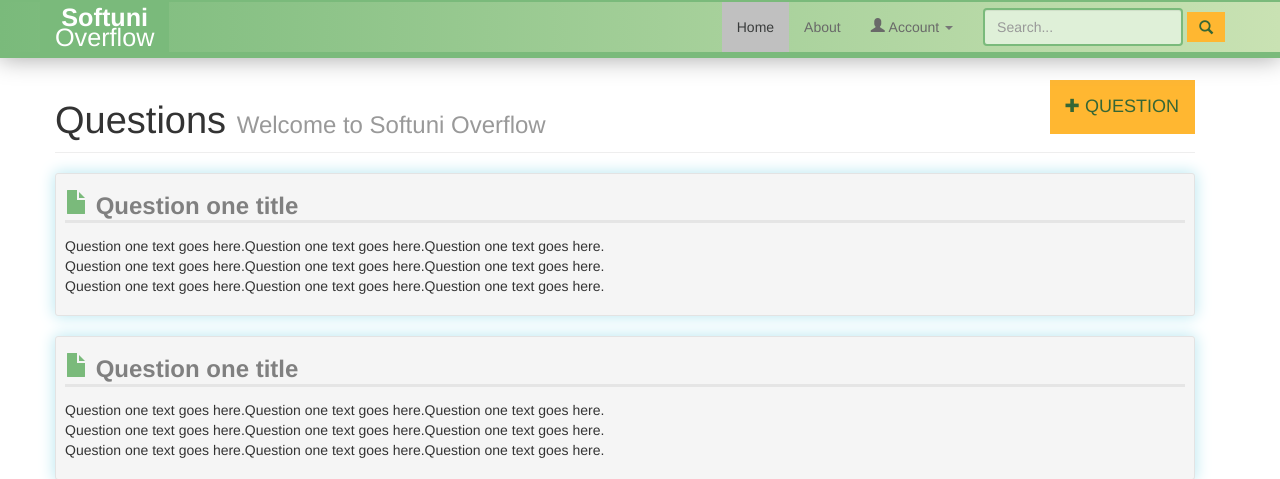
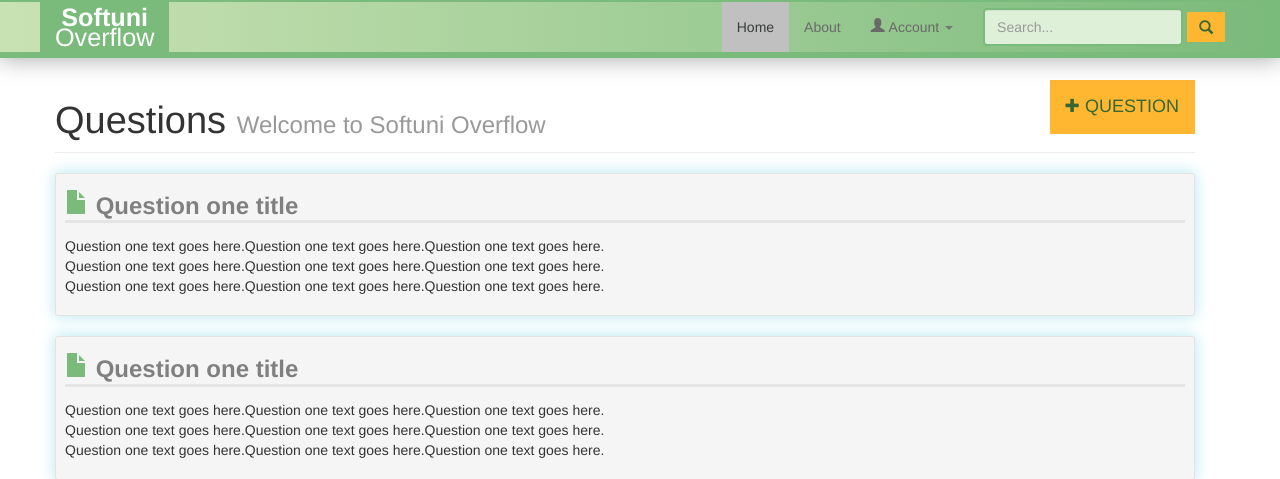
Before and after one commit to GleadrTeam/GleadrProject, a PHP site: page / in a window 1280 px wide. Shown: the top 479 px of the page. Run offline with PHP 8.4, Linux system fonts and the light colour scheme.

Commit message:
Navbar correction

```diff
--- a/includes/css/styles.css
+++ b/includes/css/styles.css
@@ -60,7 +60,7 @@
    Navbar
    -------------------------------------- */
        body > .container > .navbar {
-           background: -webkit-linear-gradient(right, #c9e2b3, #7aba7b); /* For Safari 5.1 to 6.0 */
+           background: -webkit-linear-gradient(left, #c9e2b3, #7aba7b); /* For Safari 5.1 to 6.0 */
            background: -o-linear-gradient(left, #c9e2b3, #7aba7b); /* For Opera 11.1 to 12.0 */
            background: -moz-linear-gradient(left, #c9e2b3, #7aba7b); /* For Firefox 3.6 to 15 */
            background: linear-gradient(to left, #c9e2bw, #7aba7b); /* Standard syntax (must be last) */
```
